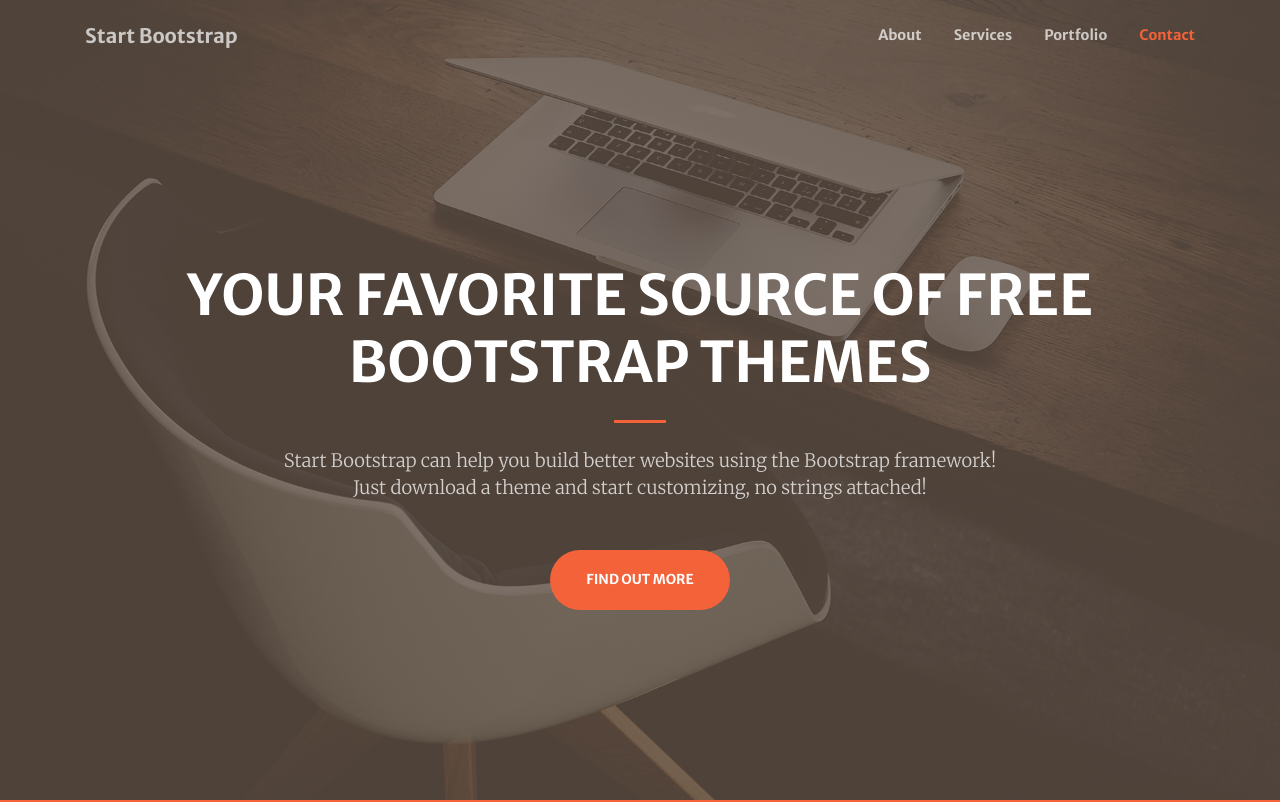
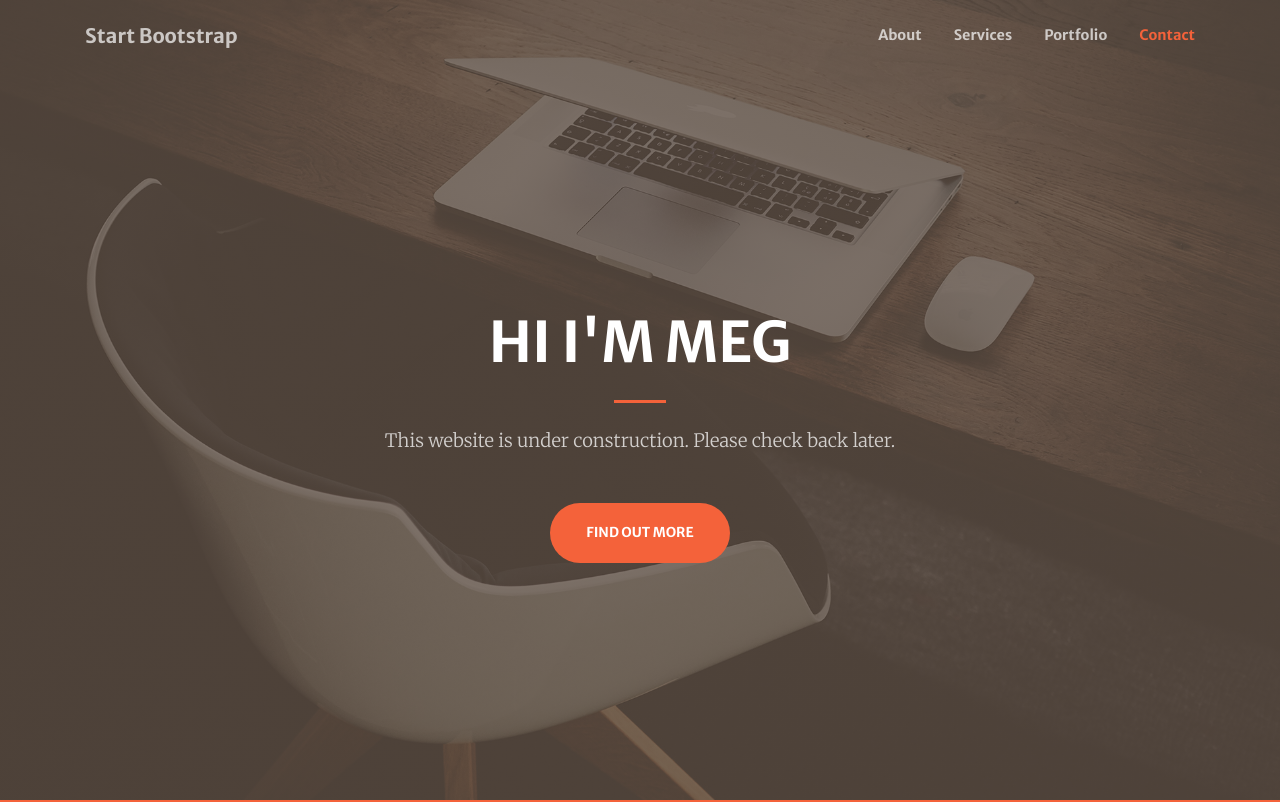
Before and after one commit to Meg-Zhang/Meg-Zhang.github.io, a plain HTML site: page index.html in a window 1280 px wide. Shown: the top 802 px of the page. Drawn offline with nearby package versions, Linux system fonts and the light colour scheme.

Commit message:
Update index.html
changed text

```diff
--- a/index.html
+++ b/index.html
@@ -39,11 +39,11 @@
             <div class="container h-100">
                 <div class="row h-100 align-items-center justify-content-center text-center">
                     <div class="col-lg-10 align-self-end">
-                        <h1 class="text-uppercase text-white font-weight-bold">Your Favorite Source of Free Bootstrap Themes</h1>
+                        <h1 class="text-uppercase text-white font-weight-bold">Hi I'm Meg</h1>
                         <hr class="divider my-4" />
                     </div>
                     <div class="col-lg-8 align-self-baseline">
-                        <p class="text-white-75 font-weight-light mb-5">Start Bootstrap can help you build better websites using the Bootstrap framework! Just download a theme and start customizing, no strings attached!</p>
+                        <p class="text-white-75 font-weight-light mb-5">This website is under construction. Please check back later.</p>
                         <a class="btn btn-primary btn-xl js-scroll-trigger" href="#about">Find Out More</a>
                     </div>
                 </div>
```
